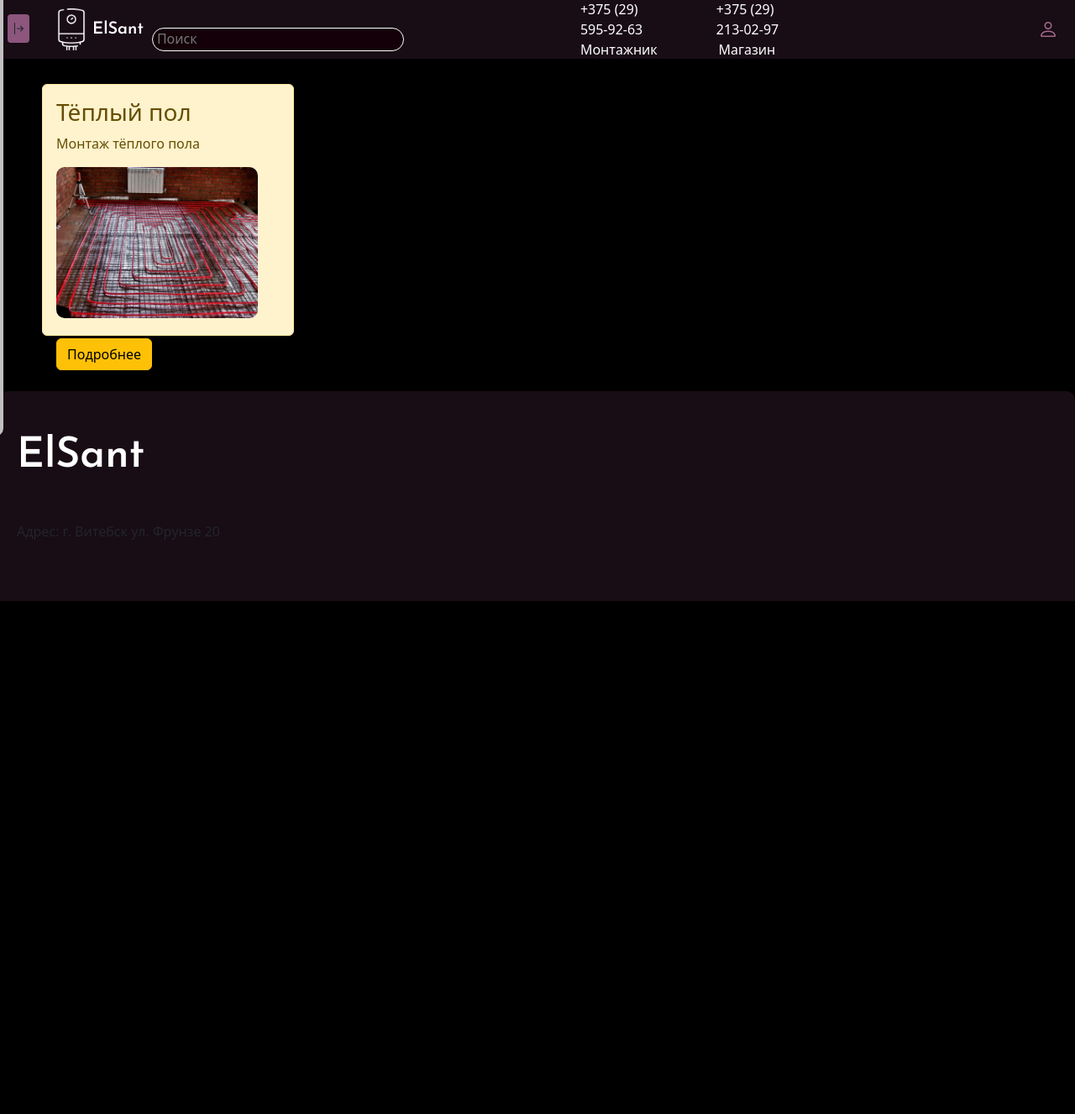
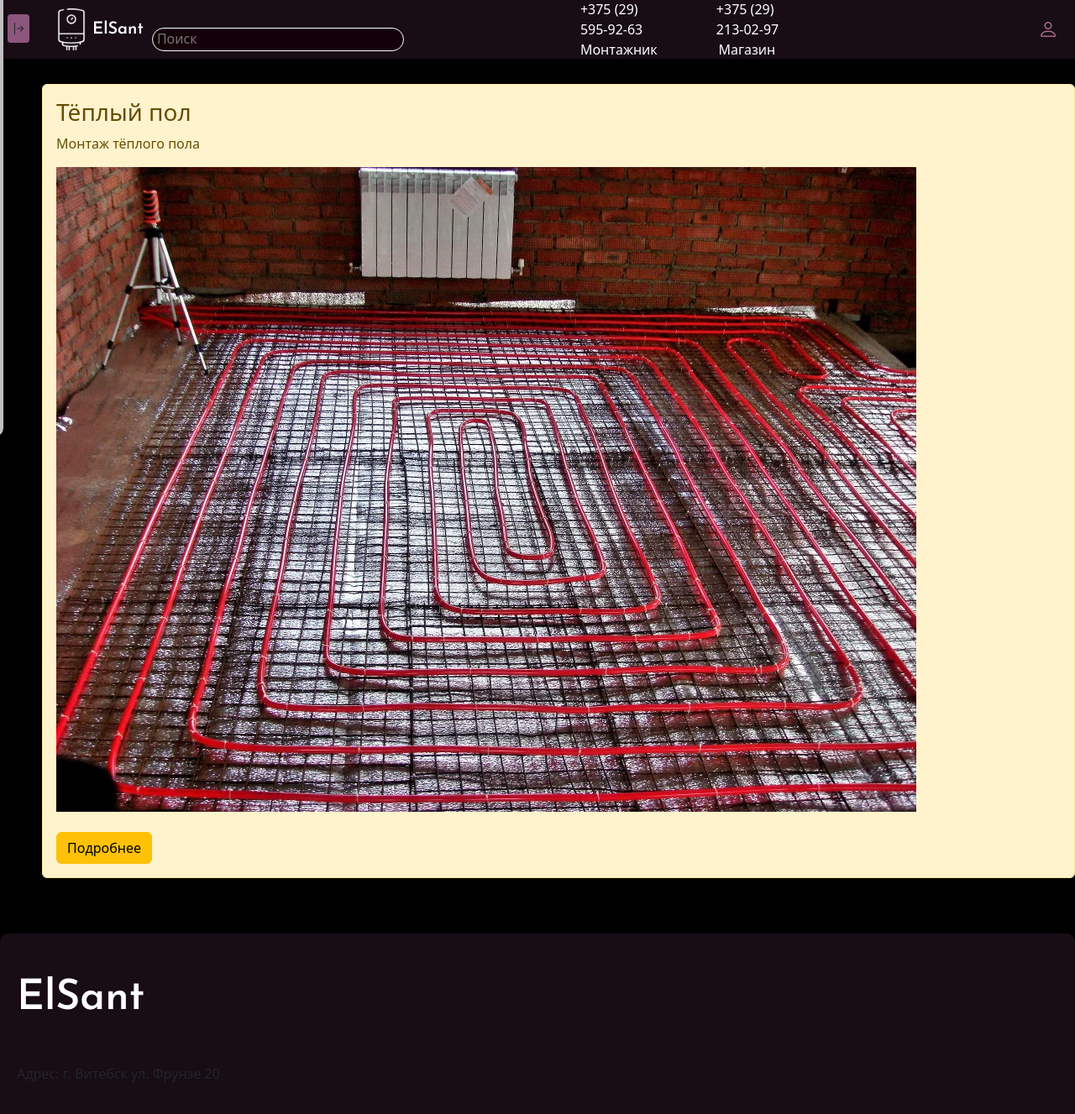
Before and after one commit to ASAFGracia/elsant, a Django app: page /news/ in a window 1280 px wide. Shown: the whole page at 84% size. Before the commit the page ends 716 px from the top, so only its background shows below. Run offline with Django 5.2, Linux system fonts and the light colour scheme; data comes from the database, SQL or seed files in the repository; parts of the project's set-up code (start-up, migrations or seed data) failed here and were passed over.

Commit message:
Revert "2.0 Стабильная версия работающего сайта без системы регистрации"
This reverts commit 210105fe

```diff
--- a/main/static/main/css/main.css
+++ b/main/static/main/css/main.css
@@ -207,11 +207,6 @@ footer:hover {
 	filter: brightness(0) invert(1);
 }
 
-.logo-img-head:hover {
-	transition: all ease 0.5s;
-	transform: scale(1.05);
-}
-
 #logo-text {
 	font-family: "Josefin Sans";
 	font-size: 20px;
@@ -337,14 +332,3 @@ footer:hover {
 .icon-button:active i {
     color: #000;
 }
-
-#tovari {
-	height: 300px;
-	width: 300px;
-}
-
-#photo {
-	height: 180px;
-	width: auto;
-	border-radius: 10px;
-}
--- a/main/templates/main/base.html
+++ b/main/templates/main/base.html
@@ -21,7 +21,7 @@
 <body>
 <header>
     <div class="head-div">
-        <a href="{% url 'home' %}"><img class="logo-img-head" src="{% static "main/img/2209695.png" %}" alt="LOGO"></a>
+            <img class="logo-img-head" src="{% static "main/img/2209695.png" %}" alt="LOGO">
     </div>
     <div>
         <p id="logo-text">ElSant</p>
--- a/news/templates/news/news_home.html
+++ b/news/templates/news/news_home.html
@@ -9,7 +9,7 @@
     <h1>{{ title }}</h1>
     {% if news %}
     {% for el in news %}
-        <div id="tovari" class="alert alert-warning">
+        <div class="alert alert-warning">
             <h3>{{ el.title }}</h3>
             <p>{{ el.anons }}</p>
             <img id='photo' src="./images/{{ el.image }}" alt="photo"><br><br>
```
Also changed, not shown: images/images/gen-teppol.png (deleted).
